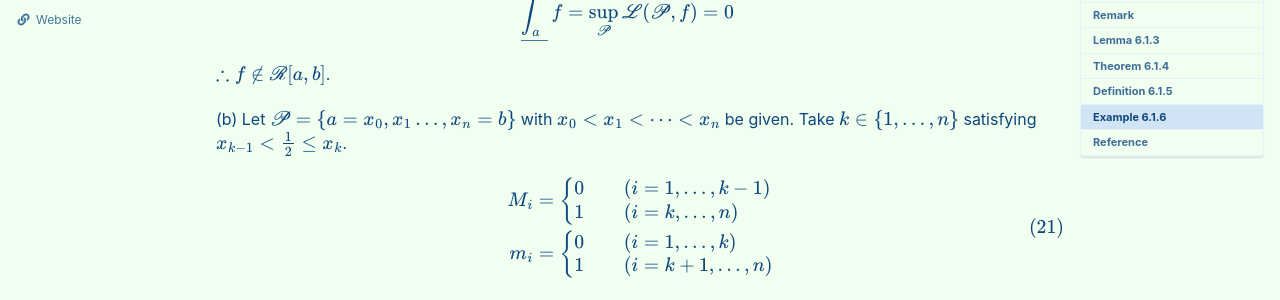
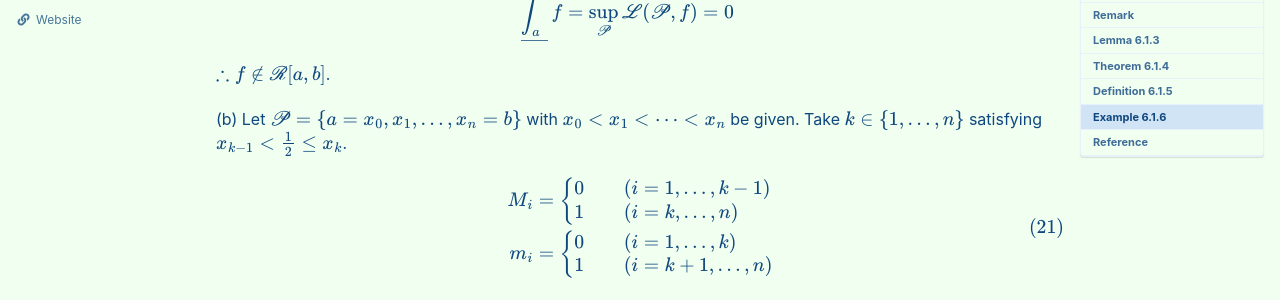
Before and after one commit to seanie12/blog, a Jekyll site: the page built from _posts/2021-05-29-upper_lower_sum.md, in a window 1280 px wide and 900 px high, scrolled down 3947 px. Shown: the part 154-454 px from the top of the window. Built offline with Jekyll 4.4.1, drawn with Linux system fonts in a browser that asks for light colours; cached includes are drawn as plain includes; formulas are drawn with MathJax 3.

```diff
--- a/_posts/2021-05-29-upper_lower_sum.md
+++ b/_posts/2021-05-29-upper_lower_sum.md
@@ -263,7 +263,7 @@ $$
 
 $\therefore f\not\in \mathscr{R}[a,b]$.
 
-(b) Let $$\mathscr{P} = \{a=x_0, x_1 \ldots, x_n=b\}$$ with $x_0<x_1<\cdots <x_n$ be given. Take $$k \in \{1, \ldots,  n \}$$ satisfying $x_{k-1} < \frac{1}{2} \leq x_k$.
+(b) Let $$\mathscr{P} = \{a=x_0, x_1, \ldots, x_n=b\}$$ with $x_0<x_1<\cdots <x_n$ be given. Take $$k \in \{1, \ldots,  n \}$$ satisfying $x_{k-1} < \frac{1}{2} \leq x_k$.
 
 $$
 \begin{align}
```
